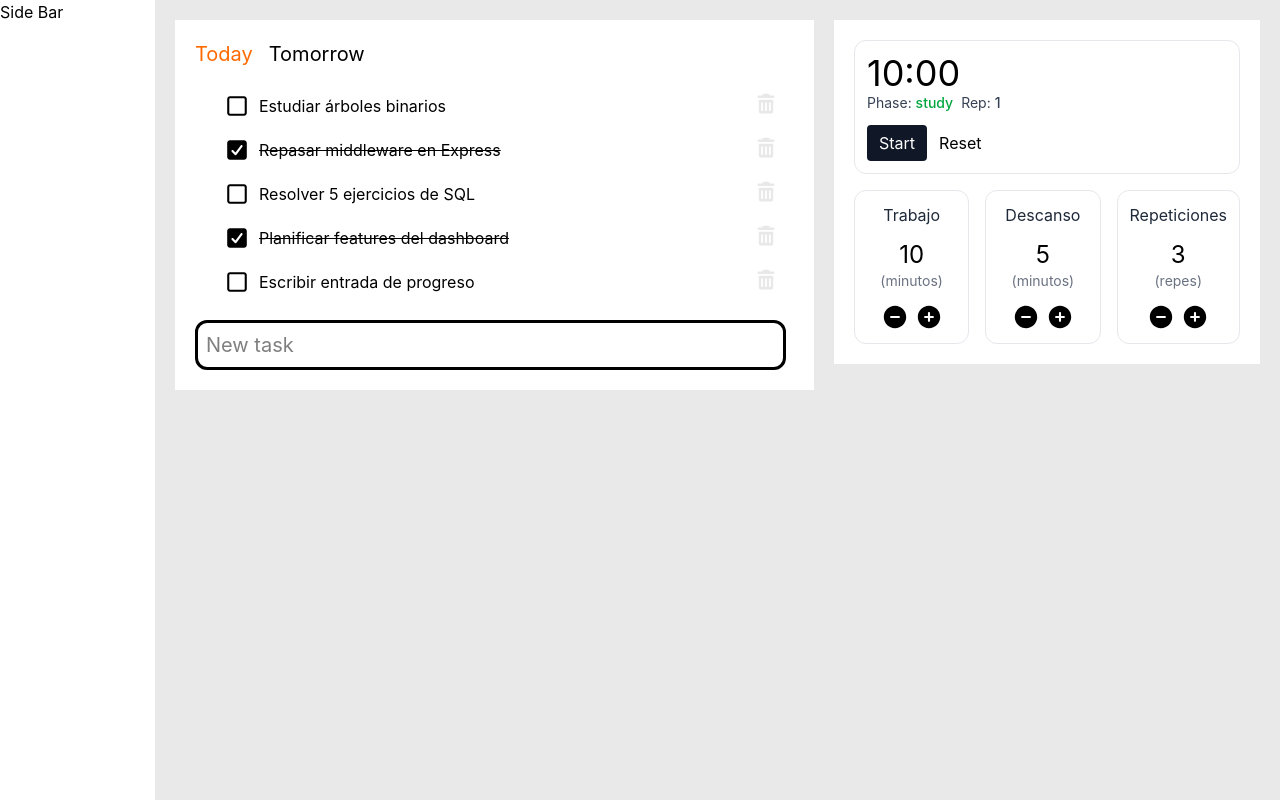
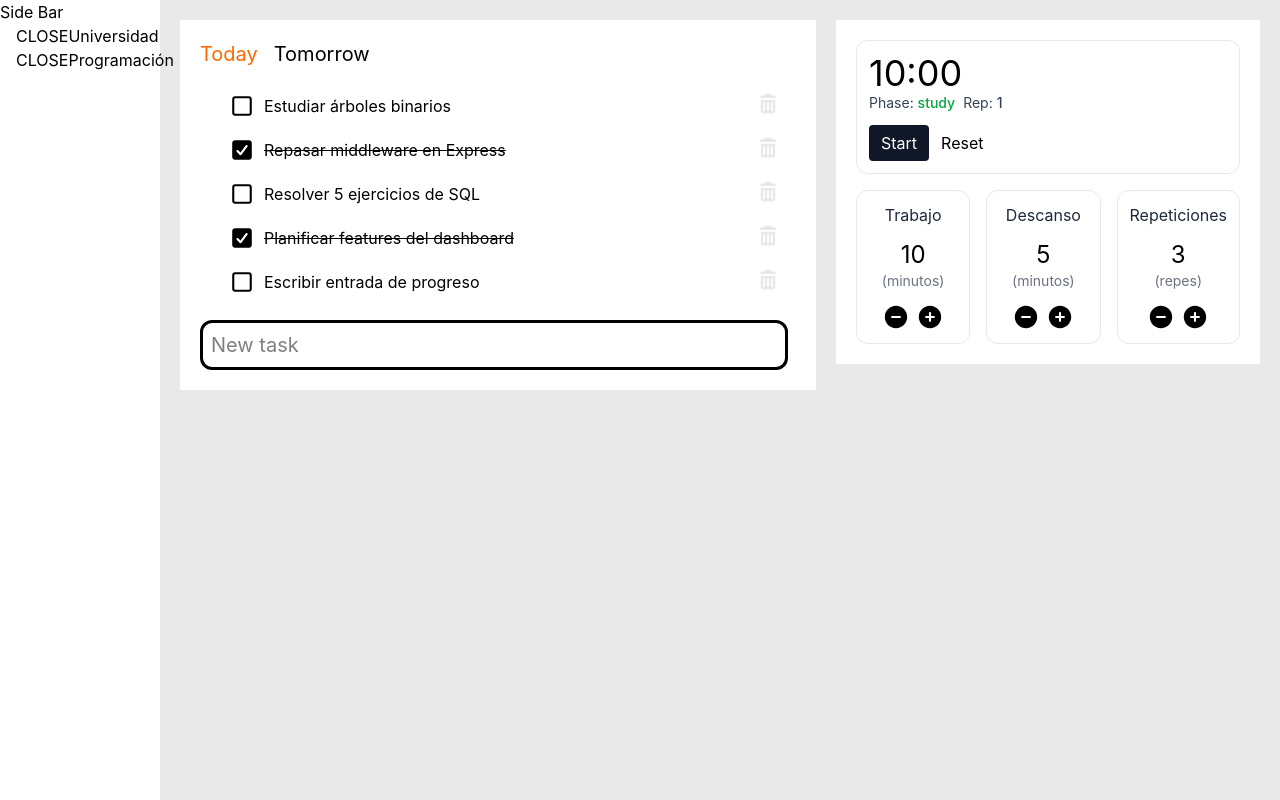
Before and after one commit to s-ricchini/ricchiTracker, a React app in the folder frontend/: page / in a window 1280 px wide. Built offline with nearby package versions, Linux system fonts and the light colour scheme; the HTML template or start-up script is replaced by a standard one.

Commit message:
sistema archivos funcional faltan funciones crear/borrar y estilo

```diff
--- a/frontend/src/features/sideBar/SideBar.jsx
+++ b/frontend/src/features/sideBar/SideBar.jsx
@@ -1,8 +1,38 @@
+import SideBarManager from "./sideBarManager"
+import SideBaritem from "./SideBarItem"
+
+import items from "../../data/itemsSidebar"
+import { useState,useMemo } from "react"
+
+
 function SideBar(){
+
+    //en la futura implementacion primero hago una query para recuperar la rowData
+
+    //estado que sigue a la dataplana(items)
+    const [rowData,setRowData] = useState(items)
+
+    //uso memo para que solo se calcule el arbol si cambia la data
+    const manager = useMemo(() => {return new SideBarManager(rowData)},[rowData])
+
+
+    function openFile(id){
+        const nodoBuscado =manager.findById(id)
+        const titlulo = nodoBuscado.getTitle()
+
+        console.log(`buscando archivo con id ${id} titulo: ${titlulo}`)
+
+        //mas adelante aca deberia redirigirte a una url dinamica con el router y desde esa pagina hacer el fetch al archivo
+    }
+
 
     return(
         <div className="bg-white">
             <p>Side Bar</p>
+            <div>
+                {manager.getTree().map(elem => <SideBaritem key={elem.getId()} nodo={elem} openFile={openFile}></SideBaritem>)}
+            </div>
+
         </div>
     )
 
--- /dev/null
+++ b/frontend/src/features/sideBar/SideBarItem.jsx
@@ -0,0 +1,36 @@
+import { useState } from 'react';
+
+
+function SideBaritem({nodo,openFile}){ //openFile es una funcion que se encarga de hacer el fetch un nivel mas arriba de componente
+  const [isOpen,setIsOpen] = useState(false);
+
+  const handleClick = () => {
+    //si es carpeta modifico el stado a open -> desencadena la recursividad
+    if(nodo.isFolder()){
+      setIsOpen( prev => !prev)
+    } else{
+      openFile(nodo.getId())
+    }
+
+  }
+
+  return(
+    <div className='ml-4'>
+      <div onClick={handleClick} className='flex gap 3'>
+        <span>
+          {nodo.isFolder() ? (isOpen ? 'OPEN' : "CLOSE") : "FILE"}
+        </span>
+        <span>
+          {nodo.getTitle()}
+        </span>
+      </div>
+      {(nodo.isFolder() && isOpen && nodo.hasChilds()) &&  nodo.getChilds().map(child => <SideBaritem  key= {child.getId()} nodo={child} openFile={openFile}></SideBaritem>)}
+
+
+    </div>
+
+  )
+
+}
+
+export default SideBaritem
--- a/frontend/src/features/sideBar/sideBarManager.js
+++ b/frontend/src/features/sideBar/sideBarManager.js
@@ -37,6 +37,10 @@ class SideBarManager{
 
     }
 
+    getTree(){
+        return this.tree
+    }
+
     //metodo para encontrar por id
     findById(id){
         return this.nodeMap[id];
--- a/frontend/src/features/sideBar/sideBarNode.js
+++ b/frontend/src/features/sideBar/sideBarNode.js
@@ -14,6 +14,22 @@ class SidebarNode {
     return this.type === 'folder';
   }
 
+  getId(){
+    return this.id
+  }
+
+  hasChilds(){
+    return this.children.length > 0
+  }
+
+  getChilds(){
+    return this.children
+  }
+
+  getTitle(){
+    return this.name
+  }
+
   //añadir un hijo
   addChild(node) {
     this.children.push(node);
@@ -22,4 +38,5 @@ class SidebarNode {
   }
 }
 
+
 export default SidebarNode
```
